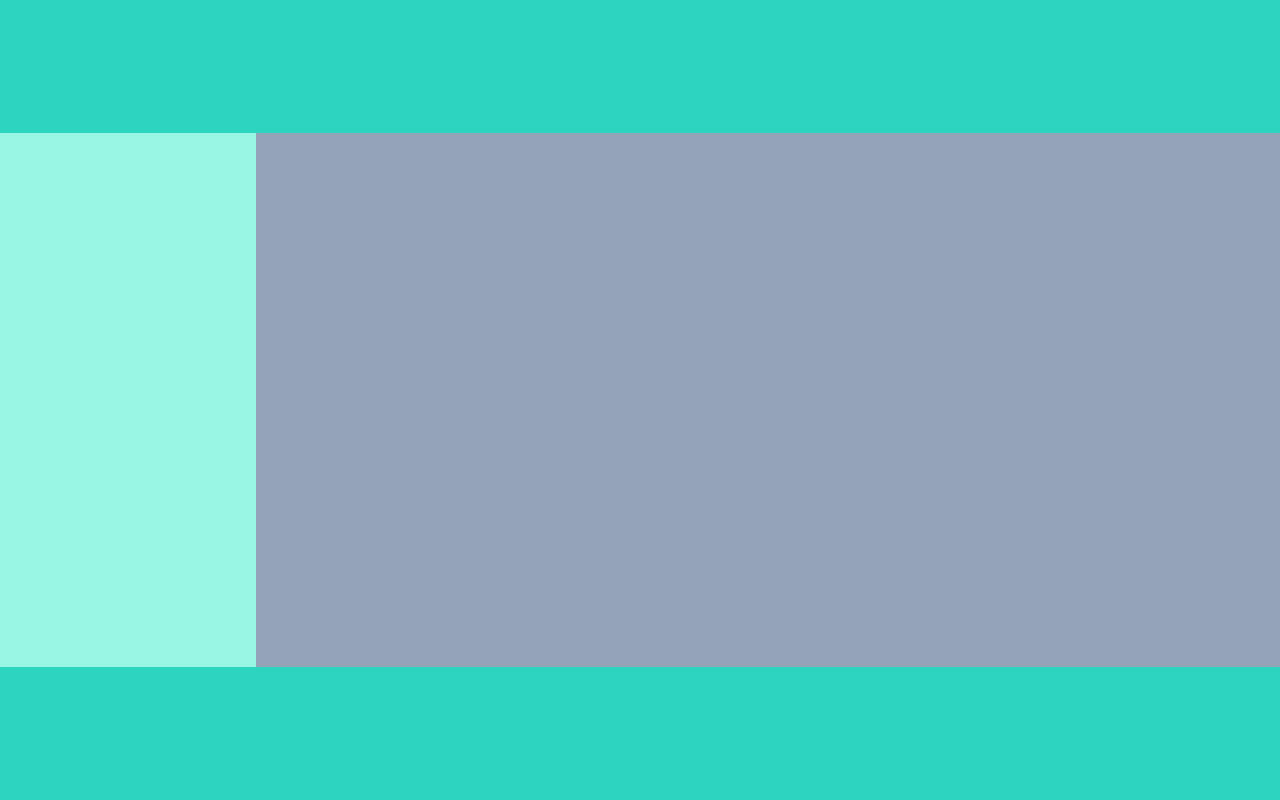
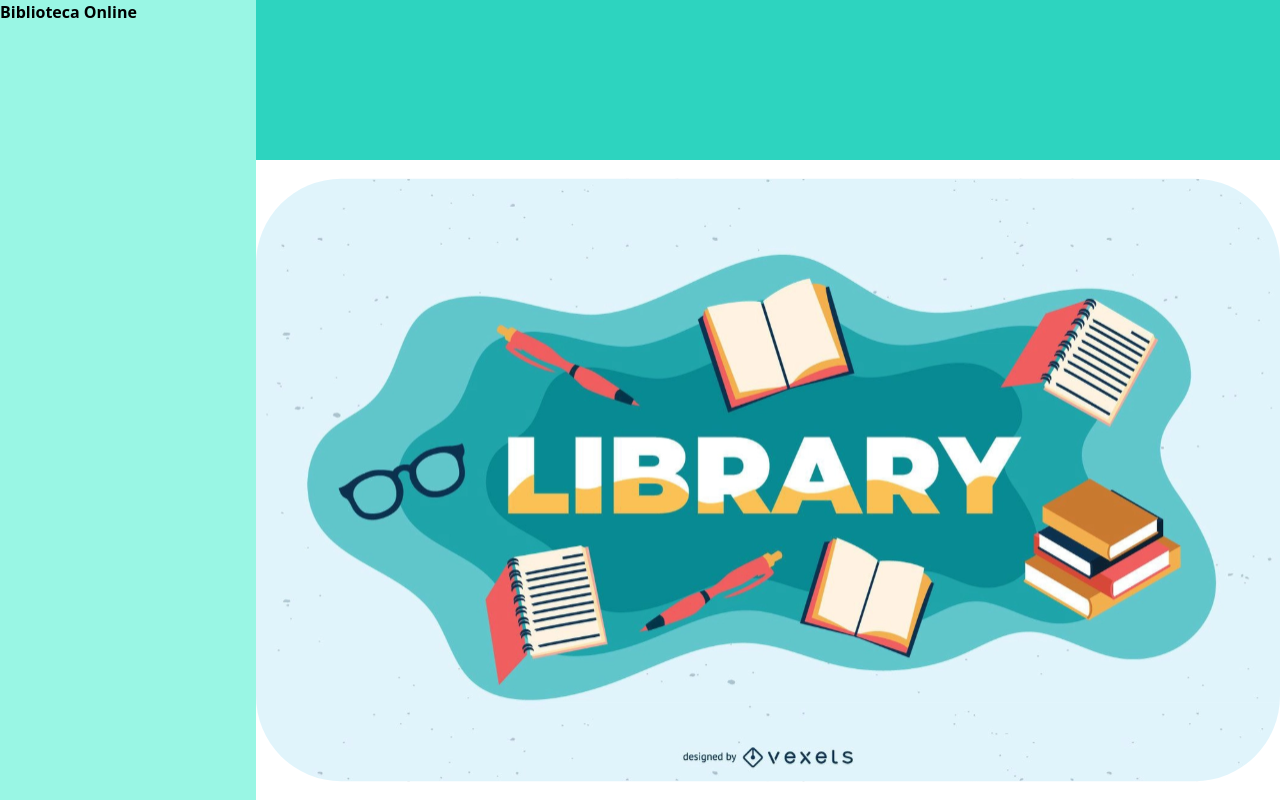
Before and after one commit to natimathias/ProjetoBiblioteca_Frontend_2025, a React (Vite) app: page / in a window 1280 px wide. Built offline with nearby package versions, Linux system fonts and the light colour scheme.

Commit message:
Update Menu

```diff
--- a/src/pages/Menu/Menu.jsx
+++ b/src/pages/Menu/Menu.jsx
@@ -1,14 +1,26 @@
+import { NavLink } from "react-router-dom";
+
 export function Menu() {
 
     return (
-        <div className="w-screen h-screen ">
-            <header className="bg-teal-400 h-1/6 w-full"></header>
+        <aside className="w-screen h-screen flex">
+            <header className="flex-col justify-center items-center bg-teal-200 w-1/5 h-full">
+                <span className="font-bold">Biblioteca Online</span>
+            </header>
+
+            <main className="flex flex-col w-4/5 h-full">
+                <div className="bg-teal-400 h-1/5 w-full"></div>
+                <img className="h-4/5 " src="/pagPrincipal.svg" alt="" />
+            </main>
+
+
+            {/* <header className="bg-teal-400 h-1/6 w-4/5"></header>
 
             <main className="flex-col bg-slate-400 w-full h-4/6">
                 <div className="bg-teal-200 w-1/5 h-full"></div>
             </main>
 
-            <footer className="bg-teal-400 h-1/6 w-full"></footer>
-        </div>
+            <footer className="bg-teal-400 h-1/6 w-4/5"></footer> */}
+        </aside>
     )
 }
```
